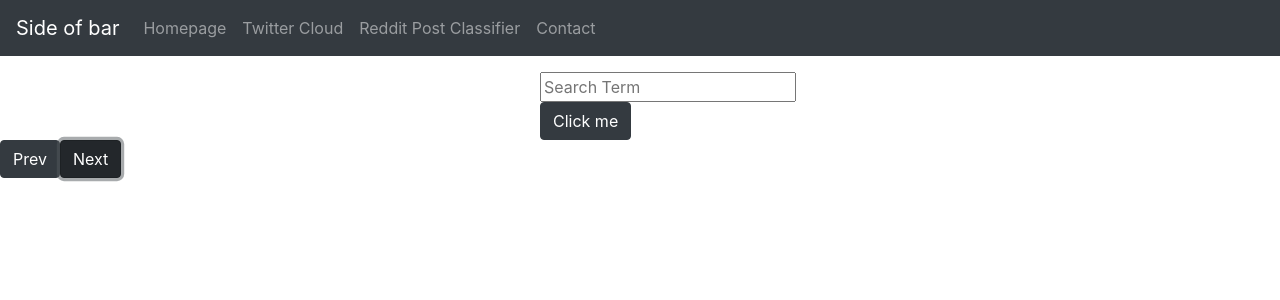
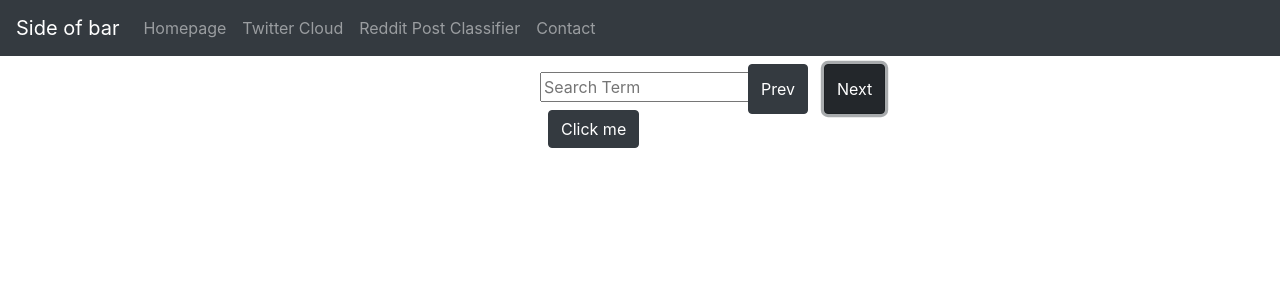
Before and after one commit to SchneiderJM/PersonalWebsite, a React (Create React App) app: page /Reddit_Classifier in a window 1280 px wide. Both pictures are taken after a click on the button "Next". Shown: the top 300 px of the page. Built offline with nearby package versions, Linux system fonts and the light colour scheme.

Commit message:
Layed out subreddit descriptions

```diff
--- a/src/Pages/SubredditClassifier/SubredditClassifier.js
+++ b/src/Pages/SubredditClassifier/SubredditClassifier.js
@@ -35,21 +35,22 @@ const SubredditClassifier = () => {
         </Row>
         <Row>
             <input
+                className={classes.inputText}
                 type='text'
                 placeholder='Search Term'
                 onInput={(input) => setSearchTerm(input.target.value)} />
         </Row>
         <Row>
-            <Button variant='dark'  onClick={loading ? () => {} :() => requestClassification(searchTerm)}>Click me</Button>
+            <Button className={classes.runButton} variant='dark'  onClick={loading ? () => {} :() => requestClassification(searchTerm)}>Click me</Button>
         </Row>
     </Container>
     }
 
     return(
-        <div>
+        <div className={classes.flexcontainer}>
             {page}
-            <Button variant='dark' onClick={() => setShowDescription(true)}>Prev</Button>
-            <Button variant='dark' onClick={() => setShowDescription(false)}>Next</Button>
+            <Button className={classes.prevButton} variant='dark' onClick={() => setShowDescription(true)}>Prev</Button>
+            <Button className={classes.nextButton} variant='dark' onClick={() => setShowDescription(false)}>Next</Button>
         </div>
     )
 }
--- a/src/Pages/SubredditClassifier/SubredditClassifier.module.css
+++ b/src/Pages/SubredditClassifier/SubredditClassifier.module.css
@@ -1,4 +1,25 @@
-.container{
+.flexcontainer{
+    display: flex;
     margin: auto;
     max-width: 200px;
 }
+
+.inputBox{
+    max-height: 50px;
+    break-after: always;
+    margin: 0.5em;
+}
+
+.runButton{
+    max-height: 50px;
+    break-after: always;
+    margin: 0.5em;
+}
+
+.nextButton{
+    margin: 0.5em;
+}
+
+.prevButton{
+    margin: 0.5em;
+}
```
